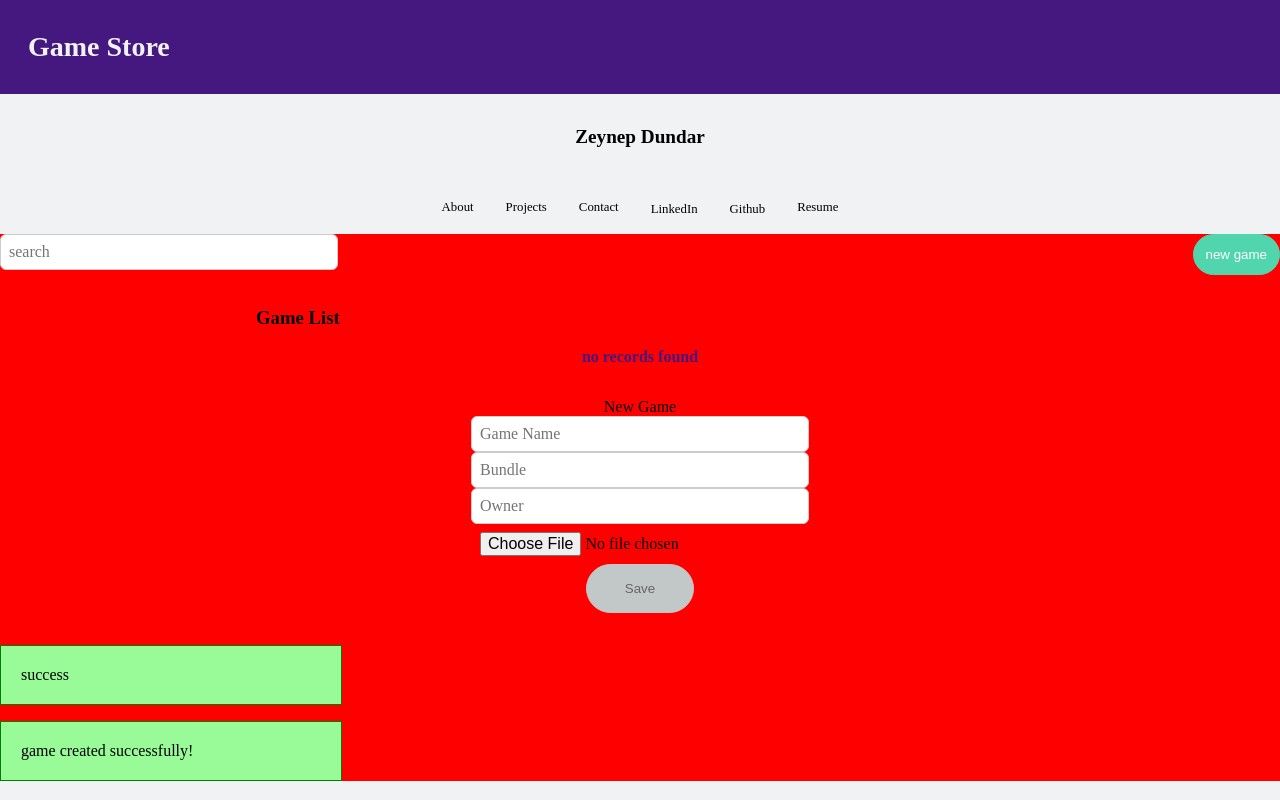
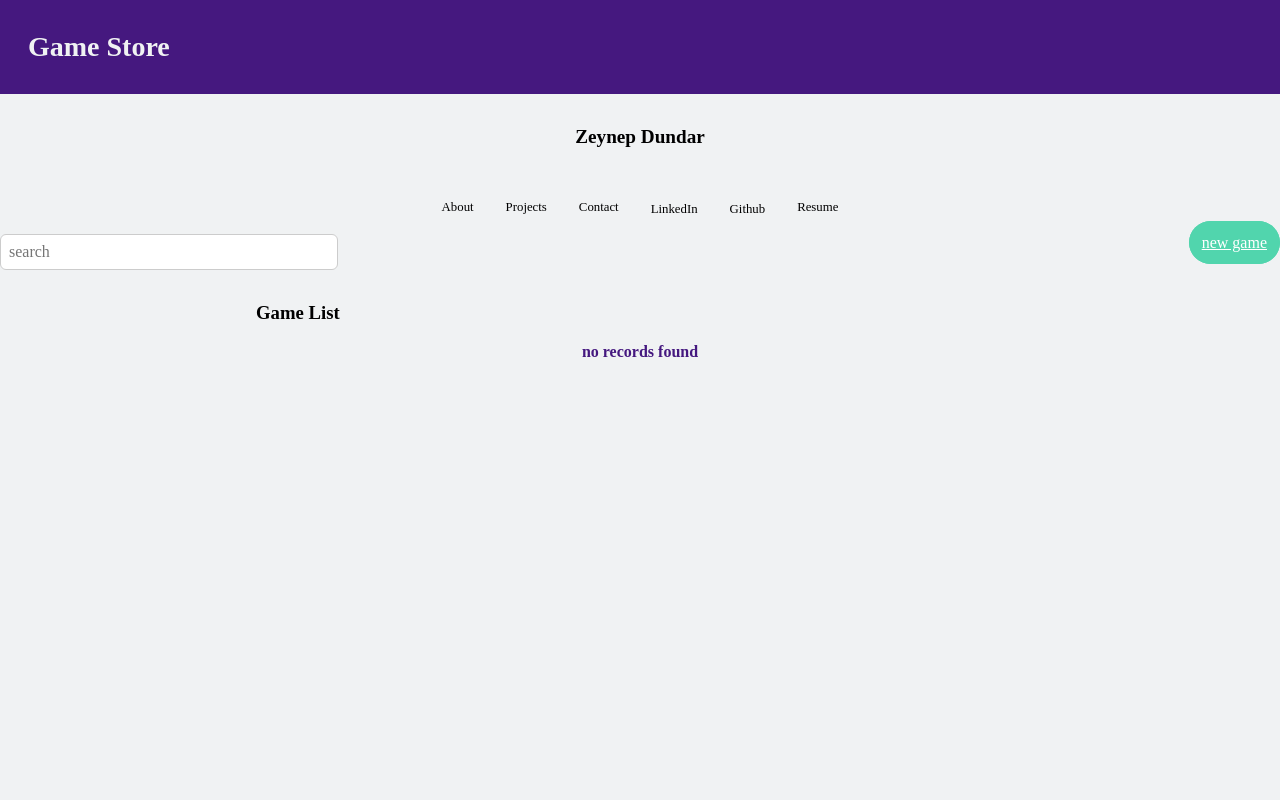
Before and after one commit to zeynepdndr/game-store, an Angular app: page / in a window 1280 px wide. Built offline with nearby package versions, Linux system fonts and the light colour scheme.

Commit message:
Add routing

```diff
--- /dev/null
+++ b/src/app/app-routing.module.ts
@@ -0,0 +1,13 @@
+import { GamesComponent } from './games/games.component';
+import { NgModule } from '@angular/core';
+import { RouterModule, Routes } from '@angular/router';
+import { NewGameComponent } from './new-game/new-game.component';
+
+const routes: Routes = [
+  { path: 'new-game', component: NewGameComponent },
+  { path: '', component: GamesComponent },
+];
+
+@NgModule({ imports: [RouterModule.forRoot(routes)], exports: [RouterModule] })
+export class AppRoutingModule {}
+export const routingComponents = [NewGameComponent, GamesComponent];
--- a/src/app/app.component.css
+++ b/src/app/app.component.css
@@ -1,3 +1,3 @@
-.container {
+.nav {
   background-color: red;
 }
--- a/src/app/app.component.html
+++ b/src/app/app.component.html
@@ -1,6 +1,7 @@
 <app-header></app-header>
-<div class="container">
-  <app-games></app-games>
-  <app-new-game></app-new-game>
+<!-- <nav>
+  <a class="new-game" [routerLink]="['/']">new game</a>
   <app-success-alert></app-success-alert>
-</div>
+</nav> -->
+
+<router-outlet></router-outlet>
--- a/src/app/games/games.component.css
+++ b/src/app/games/games.component.css
@@ -8,7 +8,7 @@
   gap: 1rem;
   font-size: 1rem;
 }
-button {
+a {
   border: 1px solid #51d5ad;
   background-color: #51d5ad;
   color: white;
@@ -16,7 +16,7 @@ button {
   padding: 0.75rem;
 }
 
-button:hover {
+a:hover {
   background-color: #43ab8c;
 }
 
--- a/src/app/games/games.component.html
+++ b/src/app/games/games.component.html
@@ -3,7 +3,7 @@
     <input type="text" [(ngModel)]="gameSearched" placeholder="search" />
   </div>
   <div>
-    <button class="new-game">new game</button>
+    <a class="new-game" [routerLink]="['/new-game']">new game</a>
   </div>
 </div>
 <app-game-list></app-game-list>
```
Also changed, not shown: src/app/app.module.ts (+4 -5 lines).
